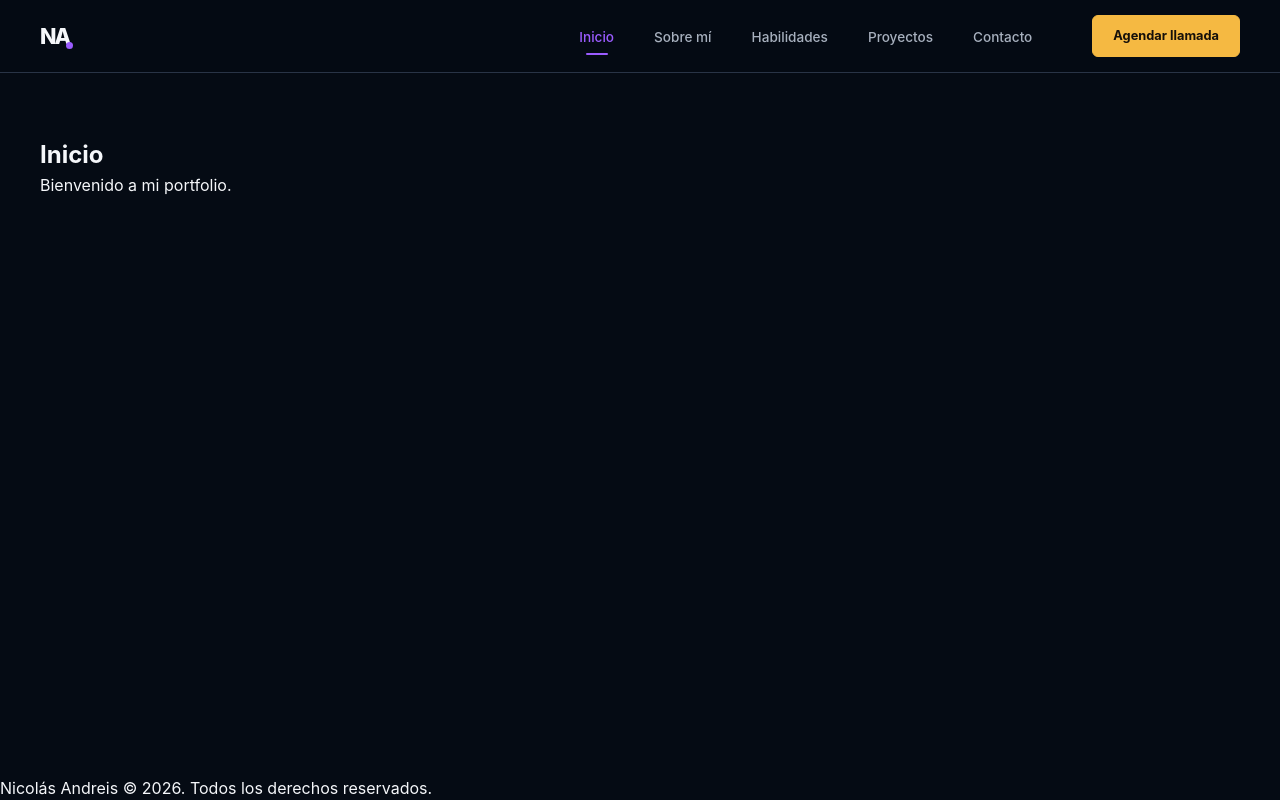
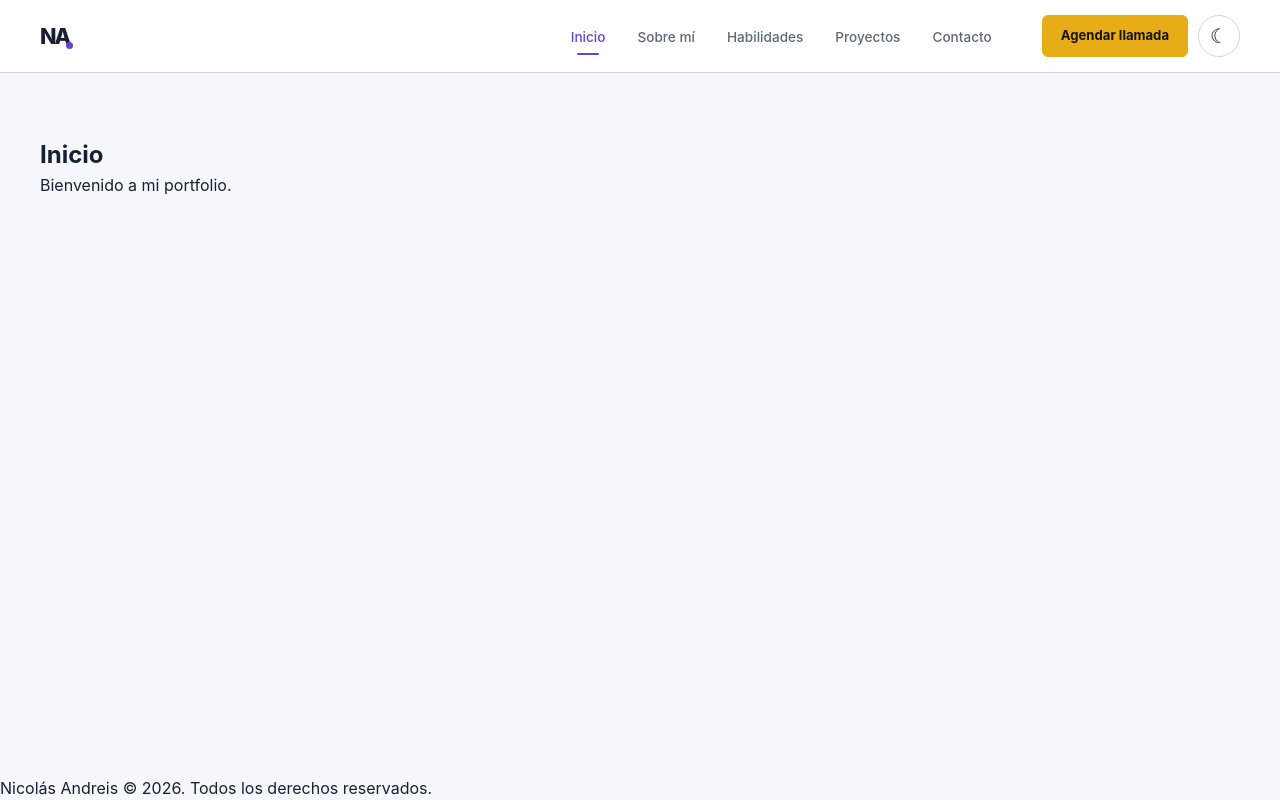
Before and after one commit to Nicolas-Andreis/portfolio-andreis, a React (Vite) app: page / in a window 1280 px wide. Built offline with nearby package versions, Linux system fonts and the light colour scheme.

Commit message:
feat: add persistent light and dark themes

```diff
--- a/src/App.jsx
+++ b/src/App.jsx
@@ -4,7 +4,7 @@ import { Footer } from './components/Footer/Footer'
 import { Home } from './pages/Home/Home'
 import { Projects } from './pages/Projects/Projects'
 import { Contact } from './pages/Contact/Contact'
-import './App.css'
+
 
 function App() {
   return (
--- a/src/components/Header/Header.css
+++ b/src/components/Header/Header.css
@@ -4,7 +4,7 @@
   z-index: 1000;
   width: 100%;
   border-bottom: 1px solid var(--color-border);
-  background-color: rgb(5 11 20 / 95%);
+  background-color: var(--color-header-background);
   backdrop-filter: blur(12px);
 }
 
@@ -40,7 +40,7 @@
   background-color: var(--color-primary);
 }
 
-/* Botón hamburguesa */
+/* Botón del menú móvil */
 
 .header__menu-button {
   position: relative;
@@ -55,7 +55,7 @@
   border: 1px solid var(--color-border);
   border-radius: var(--radius-small);
   color: var(--color-text);
-  background-color: transparent;
+  background-color: var(--color-surface);
   cursor: pointer;
 }
 
@@ -107,7 +107,7 @@
 }
 
 .header__menu--open {
-  max-height: 500px;
+  max-height: 550px;
   padding-block: 24px;
   visibility: visible;
   border-color: var(--color-border);
@@ -148,31 +148,38 @@
   background-color: var(--color-primary);
 }
 
-/* CTA */
+/* Acciones */
+
+.header__actions {
+  display: flex;
+  align-items: center;
+  gap: 12px;
+}
 
 .header__cta {
   display: inline-flex;
   min-height: 44px;
   padding: 10px 18px;
+  flex: 1;
   align-items: center;
   justify-content: center;
   border: 1px solid var(--color-secondary);
   border-radius: var(--radius-small);
-  color: #15100a;
+  color: #17120a;
   background-color: var(--color-secondary);
   font-size: 0.9rem;
   font-weight: 700;
 }
 
 .header__cta:hover {
-  border-color: #ffd16a;
-  background-color: #ffd16a;
+  border-color: var(--color-secondary-hover);
+  background-color: var(--color-secondary-hover);
   transform: translateY(-1px);
 }
 
 /* Escritorio */
 
-@media (min-width: 768px) {
+@media (min-width: 900px) {
   .header__menu-button {
     display: none;
   }
@@ -185,7 +192,7 @@
     padding: 0;
     flex-direction: row;
     align-items: center;
-    gap: 32px;
+    gap: 24px;
     overflow: visible;
     visibility: visible;
     border: 0;
@@ -196,12 +203,12 @@
   .header__links {
     flex-direction: row;
     align-items: center;
-    gap: 8px;
+    gap: 4px;
   }
 
   .header__link {
-    padding: 26px 10px 23px;
-    font-size: 0.85rem;
+    padding: 26px 8px 23px;
+    font-size: 0.8rem;
   }
 
   .header__link--active::after {
@@ -211,32 +218,39 @@
     transform: translateX(-50%);
   }
 
+  .header__actions {
+    gap: 10px;
+  }
+
   .header__cta {
     min-height: 40px;
-    padding-inline: 16px;
-    font-size: 0.8rem;
+    padding-inline: 14px;
+    flex: initial;
+    font-size: 0.78rem;
   }
 }
 
-@media (min-width: 1024px) {
+@media (min-width: 1100px) {
   .header__menu {
-    gap: 48px;
+    gap: 40px;
   }
 
   .header__links {
-    gap: 16px;
+    gap: 12px;
   }
 
   .header__link {
-    padding-inline: 12px;
+    padding-inline: 10px;
+    font-size: 0.85rem;
   }
 
   .header__cta {
-    padding-inline: 20px;
+    padding-inline: 18px;
+    font-size: 0.82rem;
   }
 }
 
-/* Personas que prefieren menos animaciones */
+/* Accesibilidad */
 
 @media (prefers-reduced-motion: reduce) {
   .header__menu,
--- a/src/components/Header/Header.jsx
+++ b/src/components/Header/Header.jsx
@@ -1,5 +1,6 @@
 import { useState } from 'react'
 import { NavLink } from 'react-router-dom'
+import { ThemeButton } from '../ThemeButton/ThemeButton'
 import './Header.css'
 
 function Header() {
@@ -21,7 +22,10 @@ function Header() {
 
   return (
     <header className="header">
-      <nav className="header__nav" aria-label="Navegación principal">
+      <nav
+        className="header__nav"
+        aria-label="Navegación principal"
+      >
         <NavLink
           className="header__logo"
           to="/"
@@ -105,6 +109,7 @@ function Header() {
             </li>
           </ul>
 
+          <div className="header__actions">
             <NavLink
               className="header__cta"
               to="/contact"
@@ -112,6 +117,9 @@ function Header() {
             >
               Agendar llamada
             </NavLink>
+
+            <ThemeButton />
+          </div>
         </div>
       </nav>
     </header>
--- /dev/null
+++ b/src/components/ThemeButton/ThemeButton.css
@@ -0,0 +1,39 @@
+.theme-button {
+  display: inline-flex;
+  width: 42px;
+  height: 42px;
+  padding: 0;
+  flex-shrink: 0;
+  align-items: center;
+  justify-content: center;
+  border: 1px solid var(--color-border);
+  border-radius: 50%;
+  color: var(--color-text);
+  background-color: var(--color-surface);
+  cursor: pointer;
+}
+
+.theme-button span {
+  display: flex;
+  width: 100%;
+  height: 100%;
+  align-items: center;
+  justify-content: center;
+  font-size: 1.25rem;
+  line-height: 1;
+}
+
+.theme-button:hover {
+  border-color: var(--color-primary);
+  color: var(--color-primary);
+  background-color: var(--color-surface-light);
+}
+
+@media (prefers-reduced-motion: no-preference) {
+  .theme-button {
+    transition:
+      color var(--transition),
+      border-color var(--transition),
+      background-color var(--transition);
+  }
+}
--- /dev/null
+++ b/src/components/ThemeButton/ThemeButton.jsx
@@ -0,0 +1,33 @@
+import { useContext } from 'react'
+import { ThemeContext } from '../../context/ThemeContext'
+import './ThemeButton.css'
+
+function ThemeButton() {
+  const { theme, toggleTheme } = useContext(ThemeContext)
+
+  const isDarkTheme = theme === 'dark'
+
+  return (
+    <button
+      type="button"
+      className="theme-button"
+      onClick={toggleTheme}
+      aria-label={
+        isDarkTheme
+          ? 'Cambiar a tema claro'
+          : 'Cambiar a tema oscuro'
+      }
+      title={
+        isDarkTheme
+          ? 'Cambiar a tema claro'
+          : 'Cambiar a tema oscuro'
+      }
+    >
+      <span aria-hidden="true">
+        {isDarkTheme ? '☀' : '☾'}
+      </span>
+    </button>
+  )
+}
+
+export { ThemeButton }
--- /dev/null
+++ b/src/context/ThemeContext.jsx
@@ -0,0 +1,40 @@
+import { createContext, useEffect, useState } from 'react'
+
+const ThemeContext = createContext()
+
+function getInitialTheme() {
+  const savedTheme = localStorage.getItem('theme')
+
+  if (savedTheme === 'light' || savedTheme === 'dark') {
+    return savedTheme
+  }
+
+  const prefersDarkTheme = window.matchMedia(
+    '(prefers-color-scheme: dark)',
+  ).matches
+
+  return prefersDarkTheme ? 'dark' : 'light'
+}
+
+function ThemeProvider({ children }) {
+  const [theme, setTheme] = useState(getInitialTheme)
+
+  useEffect(() => {
+    document.documentElement.dataset.theme = theme
+    localStorage.setItem('theme', theme)
+  }, [theme])
+
+  function toggleTheme() {
+    setTheme((currentTheme) =>
+      currentTheme === 'dark' ? 'light' : 'dark',
+    )
+  }
+
+  return (
+    <ThemeContext.Provider value={{ theme, toggleTheme }}>
+      {children}
+    </ThemeContext.Provider>
+  )
+}
+
+export { ThemeContext, ThemeProvider }
--- a/src/index.css
+++ /dev/null
@@ -1,111 +0,0 @@
-:root {
-  --text: #6b6375;
-  --text-h: #08060d;
-  --bg: #fff;
-  --border: #e5e4e7;
-  --code-bg: #f4f3ec;
-  --accent: #aa3bff;
-  --accent-bg: rgba(170, 59, 255, 0.1);
-  --accent-border: rgba(170, 59, 255, 0.5);
-  --social-bg: rgba(244, 243, 236, 0.5);
-  --shadow:
-    rgba(0, 0, 0, 0.1) 0 10px 15px -3px, rgba(0, 0, 0, 0.05) 0 4px 6px -2px;
-
-  --sans: system-ui, 'Segoe UI', Roboto, sans-serif;
-  --heading: system-ui, 'Segoe UI', Roboto, sans-serif;
-  --mono: ui-monospace, Consolas, monospace;
-
-  font: 18px/145% var(--sans);
-  letter-spacing: 0.18px;
-  color-scheme: light dark;
-  color: var(--text);
-  background: var(--bg);
-  font-synthesis: none;
-  text-rendering: optimizeLegibility;
-  -webkit-font-smoothing: antialiased;
-  -moz-osx-font-smoothing: grayscale;
-
-  @media (max-width: 1024px) {
-    font-size: 16px;
-  }
-}
-
-@media (prefers-color-scheme: dark) {
-  :root {
-    --text: #9ca3af;
-    --text-h: #f3f4f6;
-    --bg: #16171d;
-    --border: #2e303a;
-    --code-bg: #1f2028;
-    --accent: #c084fc;
-    --accent-bg: rgba(192, 132, 252, 0.15);
-    --accent-border: rgba(192, 132, 252, 0.5);
-    --social-bg: rgba(47, 48, 58, 0.5);
-    --shadow:
-      rgba(0, 0, 0, 0.4) 0 10px 15px -3px, rgba(0, 0, 0, 0.25) 0 4px 6px -2px;
-  }
-
-  #social .button-icon {
-    filter: invert(1) brightness(2);
-  }
-}
-
-body {
-  margin: 0;
-}
-
-#root {
-  width: 1126px;
-  max-width: 100%;
-  margin: 0 auto;
-  text-align: center;
-  border-inline: 1px solid var(--border);
-  min-height: 100svh;
-  display: flex;
-  flex-direction: column;
-  box-sizing: border-box;
-}
-
-h1,
-h2 {
-  font-family: var(--heading);
-  font-weight: 500;
-  color: var(--text-h);
-}
-
-h1 {
-  font-size: 56px;
-  letter-spacing: -1.68px;
-  margin: 32px 0;
-  @media (max-width: 1024px) {
-    font-size: 36px;
-    margin: 20px 0;
-  }
-}
-h2 {
-  font-size: 24px;
-  line-height: 118%;
-  letter-spacing: -0.24px;
-  margin: 0 0 8px;
-  @media (max-width: 1024px) {
-    font-size: 20px;
-  }
-}
-p {
-  margin: 0;
-}
-
-code,
-.counter {
-  font-family: var(--mono);
-  display: inline-flex;
-  border-radius: 4px;
-  color: var(--text-h);
-}
-
-code {
-  font-size: 15px;
-  line-height: 135%;
-  padding: 4px 8px;
-  background: var(--code-bg);
-}
--- a/src/main.jsx
+++ b/src/main.jsx
@@ -1,6 +1,7 @@
 import { StrictMode } from 'react'
 import { createRoot } from 'react-dom/client'
 import { BrowserRouter } from 'react-router-dom'
+import { ThemeProvider } from './context/ThemeContext'
 import App from './App.jsx'
 import './styles/reset.css'
 import './styles/variables.css'
@@ -9,7 +10,9 @@ import './styles/globals.css'
 createRoot(document.getElementById('root')).render(
   <StrictMode>
     <BrowserRouter>
-      <App />
+      <ThemeProvider>
+        <App />
+      </ThemeProvider>
     </BrowserRouter>
   </StrictMode>,
 )
--- a/src/styles/variables.css
+++ b/src/styles/variables.css
@@ -1,12 +1,23 @@
-:root {
-  --color-background: #050b14;
-  --color-surface: #0d1624;
-  --color-surface-light: #151f2e;
-  --color-text: #f5f7fa;
-  --color-text-muted: #a7b0be;
-  --color-primary: #9b5cff;
-  --color-secondary: #f5b942;
-  --color-border: #293446;
+:root,
+[data-theme="dark"] {
+  color-scheme: dark;
+
+  --color-background: #07101d;
+  --color-header-background: rgb(7 16 29 / 95%);
+  --color-surface: #101c2d;
+  --color-surface-light: #18273b;
+
+  --color-text: #f7f9fc;
+  --color-text-muted: #aeb9c8;
+
+  --color-primary: #8c63ff;
+  --color-primary-soft: rgb(140 99 255 / 15%);
+
+  --color-secondary: #ffc94f;
+  --color-secondary-hover: #ffd978;
+
+  --color-border: #29384d;
+  --color-shadow: rgb(0 0 0 / 25%);
 
   --container-width: 1200px;
   --header-height: 72px;
@@ -16,3 +27,24 @@
 
   --transition: 200ms ease;
 }
+
+[data-theme="light"] {
+  color-scheme: light;
+
+  --color-background: #f5f7fb;
+  --color-header-background: rgb(255 255 255 / 95%);
+  --color-surface: #ffffff;
+  --color-surface-light: #eaf0f8;
+
+  --color-text: #172033;
+  --color-text-muted: #5d687a;
+
+  --color-primary: #6841d9;
+  --color-primary-soft: rgb(104 65 217 / 12%);
+
+  --color-secondary: #e6ad16;
+  --color-secondary-hover: #f3bf35;
+
+  --color-border: #ccd5e2;
+  --color-shadow: rgb(21 32 51 / 12%);
+}
```
Also changed, not shown: src/App.css (deleted, +0 -184 lines). Lines whose indentation alone changed are shown as unchanged.
